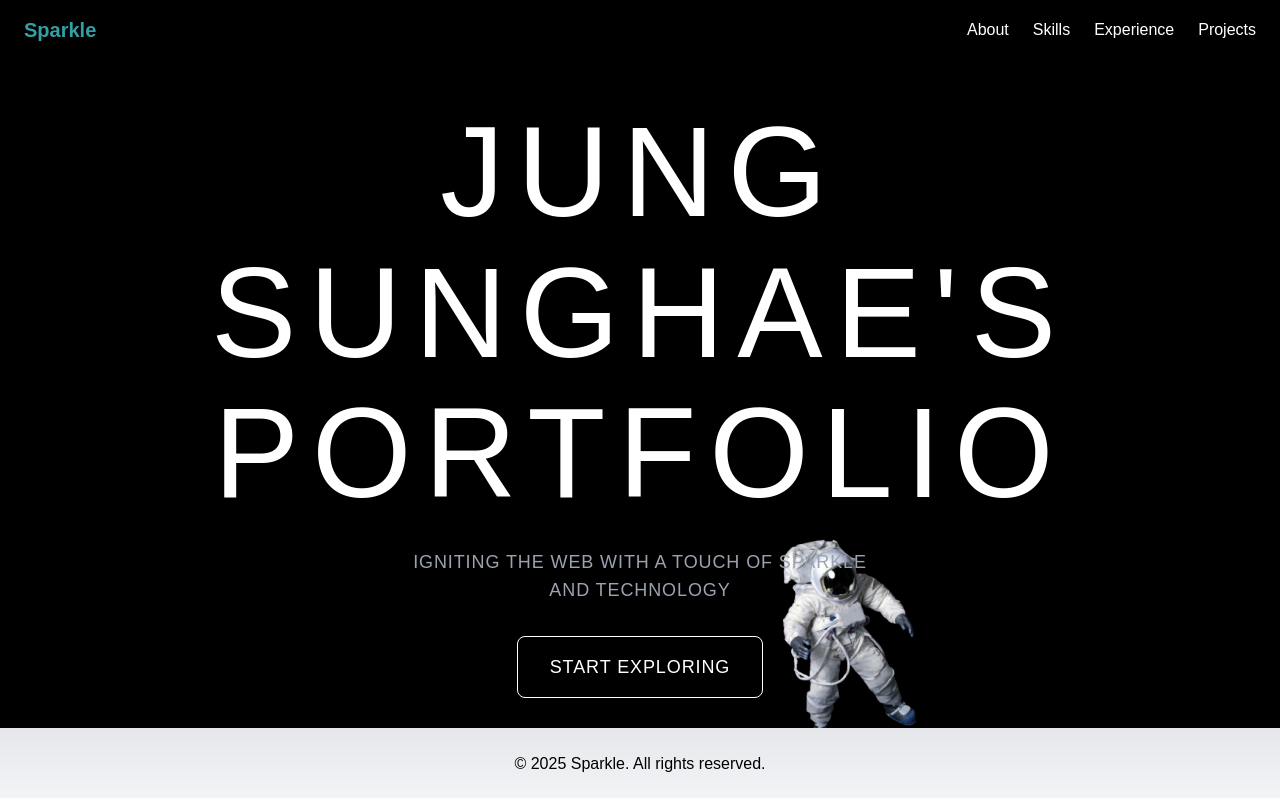
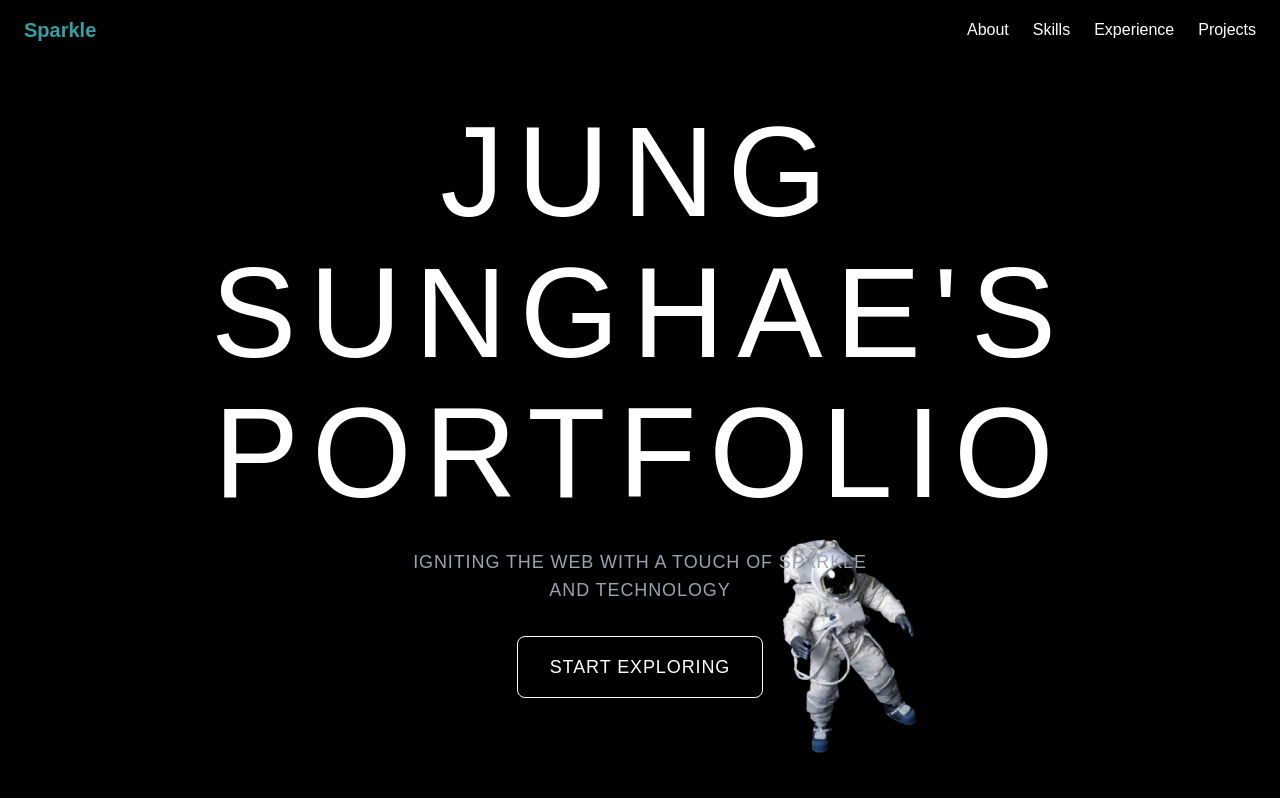
Before and after one commit to eqypo9/Sparklhae, a Next.js app: page / in a window 1280 px wide. Shown: the top 798 px of the page. Built offline with nearby package versions, Linux system fonts and the light colour scheme; a web font is replaced by a local one.

Commit message:
feat: 파비콘 추가

```diff
--- a/src/components/Footer.tsx
+++ b/src/components/Footer.tsx
@@ -1,6 +1,6 @@
 export default function Footer() {
   return (
-    <footer className='fixed bottom-0 left-0 w-full bg-gradient-to-b from-gray-200 to-gray-100 text-black py-6 flex items-center justify-center text-center z-10'>
+    <footer className='bottom-0 left-0 w-full bg-gradient-to-b from-gray-200 to-gray-100 text-black py-6 flex items-center justify-center text-center z-10'>
       <p>&copy; {new Date().getFullYear()} Sparkle. All rights reserved.</p>
     </footer>
   );
--- a/src/pages/_app.tsx
+++ b/src/pages/_app.tsx
@@ -2,10 +2,16 @@ import type { AppProps } from 'next/app';
 import '@/styles/globals.css';
 import { ThemeProvider } from 'next-themes';
 import Layout from '@/components/Layout';
+import Head from 'next/head';
 
 function MyApp({ Component, pageProps }: AppProps) {
   return (
     <ThemeProvider attribute='class' defaultTheme='system'>
+      <Head>
+        <link rel='icon' href='/favicon.ico' sizes='any' />
+        <title>Sparkle | Portfolio</title>
+      </Head>
+
       <Layout>
         <Component {...pageProps} />
       </Layout>
```
Also changed, not shown: 1 other file (tests, documents, lock files or other folders).
